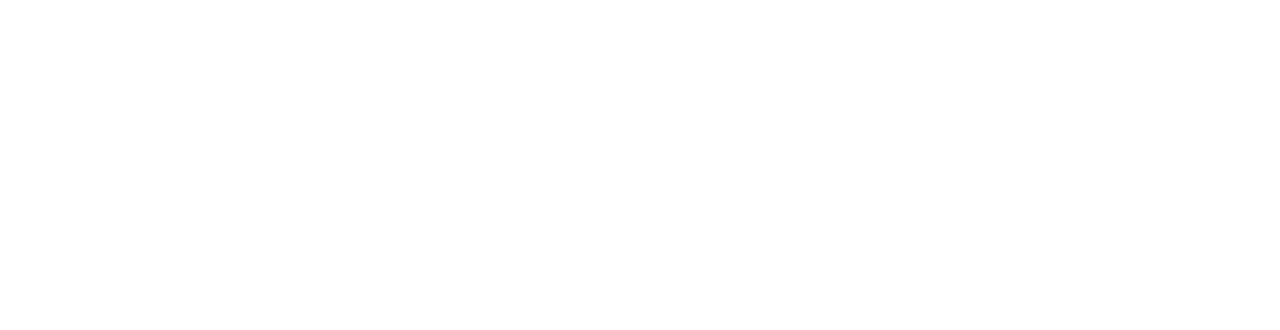
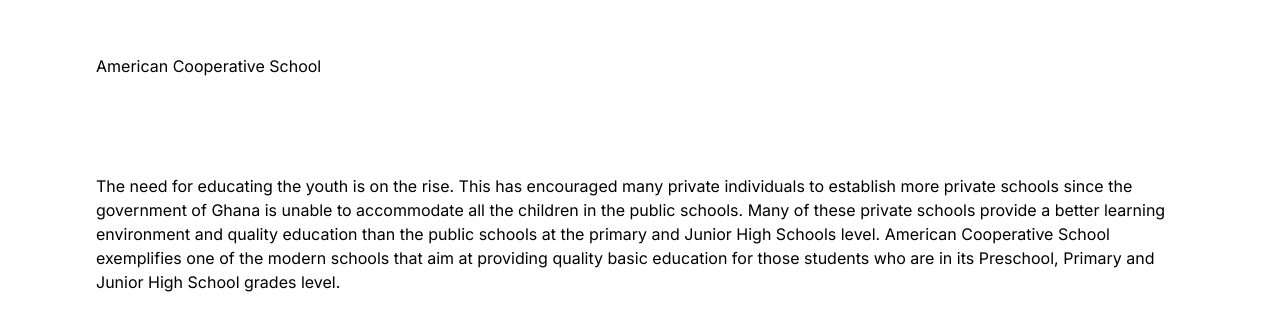
Before and after one commit to Adjoa20/ACSWebsite, a Next.js app in the folder acs-website/: page / in a window 1280 px wide. Shown: the part 106-436 px from the top of the page. Built offline with nearby package versions, Linux system fonts and the light colour scheme.

Commit message:
updated hero section

```diff
--- a/acs-website/src/app/compontents/HeroSection.tsx
+++ b/acs-website/src/app/compontents/HeroSection.tsx
@@ -0,0 +1,24 @@
+import React from "react";
+
+const HeroSection = () => {
+  return (
+    <section className="lg:py-16">
+      <div className="grid grid-rows-1 lg:grid-rows-12">
+        <h1>American Cooperative School</h1>
+        <p>
+          The need for educating the youth is on the rise. This has encouraged
+          many private individuals to establish more private schools since the
+          government of Ghana is unable to accommodate all the children in the
+          public schools. Many of these private schools provide a better
+          learning environment and quality education than the public schools at
+          the primary and Junior High Schools level. American Cooperative School
+          exemplifies one of the modern schools that aim at providing quality
+          basic education for those students who are in its Preschool, Primary
+          and Junior High School grades level.
+        </p>
+      </div>
+    </section>
+  );
+};
+
+export default HeroSection;
--- a/acs-website/src/app/compontents/Navbar.tsx
+++ b/acs-website/src/app/compontents/Navbar.tsx
@@ -0,0 +1,11 @@
+'use client'
+
+import React from 'react'
+
+const Navbar = () => {
+  return (
+    <div>Navbar</div>
+  )
+}
+
+export default Navbar
--- a/acs-website/src/app/globals.css
+++ b/acs-website/src/app/globals.css
@@ -1,3 +1,8 @@
 @tailwind base;
 @tailwind components;
 @tailwind utilities;
+
+
+.bg-teambg {
+    background-size: cover;
+}
--- a/acs-website/src/app/page.tsx
+++ b/acs-website/src/app/page.tsx
@@ -1,9 +1,11 @@
+import HeroSection from "./compontents/HeroSection";
+
 
 
 export default function Home() {
   return (
     <main className="flex min-h-screen flex-col items-center justify-between p-24">
-
+     <HeroSection />
     </main>
   );
 }
--- a/acs-website/src/app/pages/About.tsx
+++ b/acs-website/src/app/pages/About.tsx
@@ -0,0 +1,11 @@
+import React from 'react'
+
+const About = () => {
+  return (
+    <div>
+      About
+    </div>
+  )
+}
+
+export default About
```
